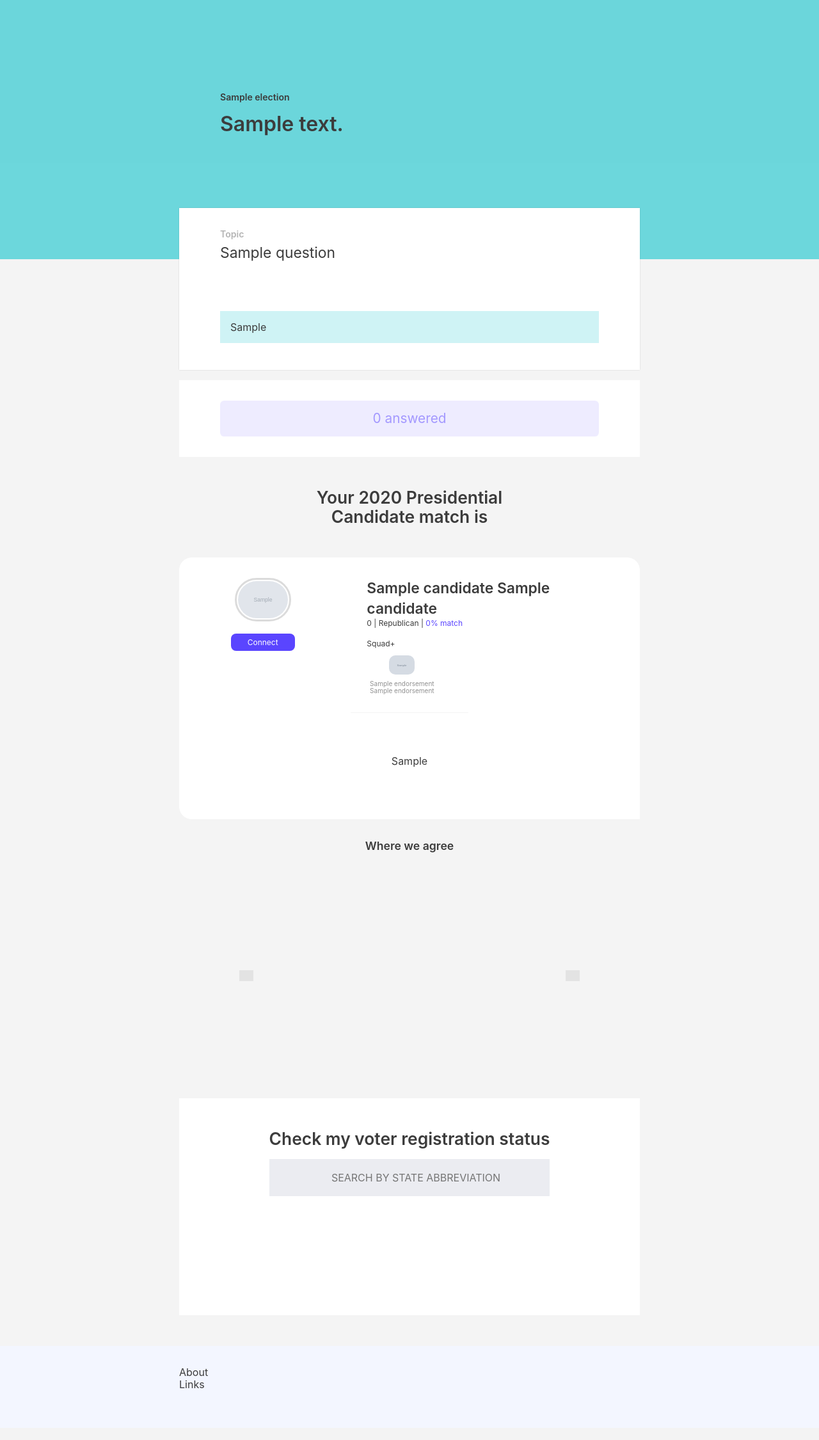
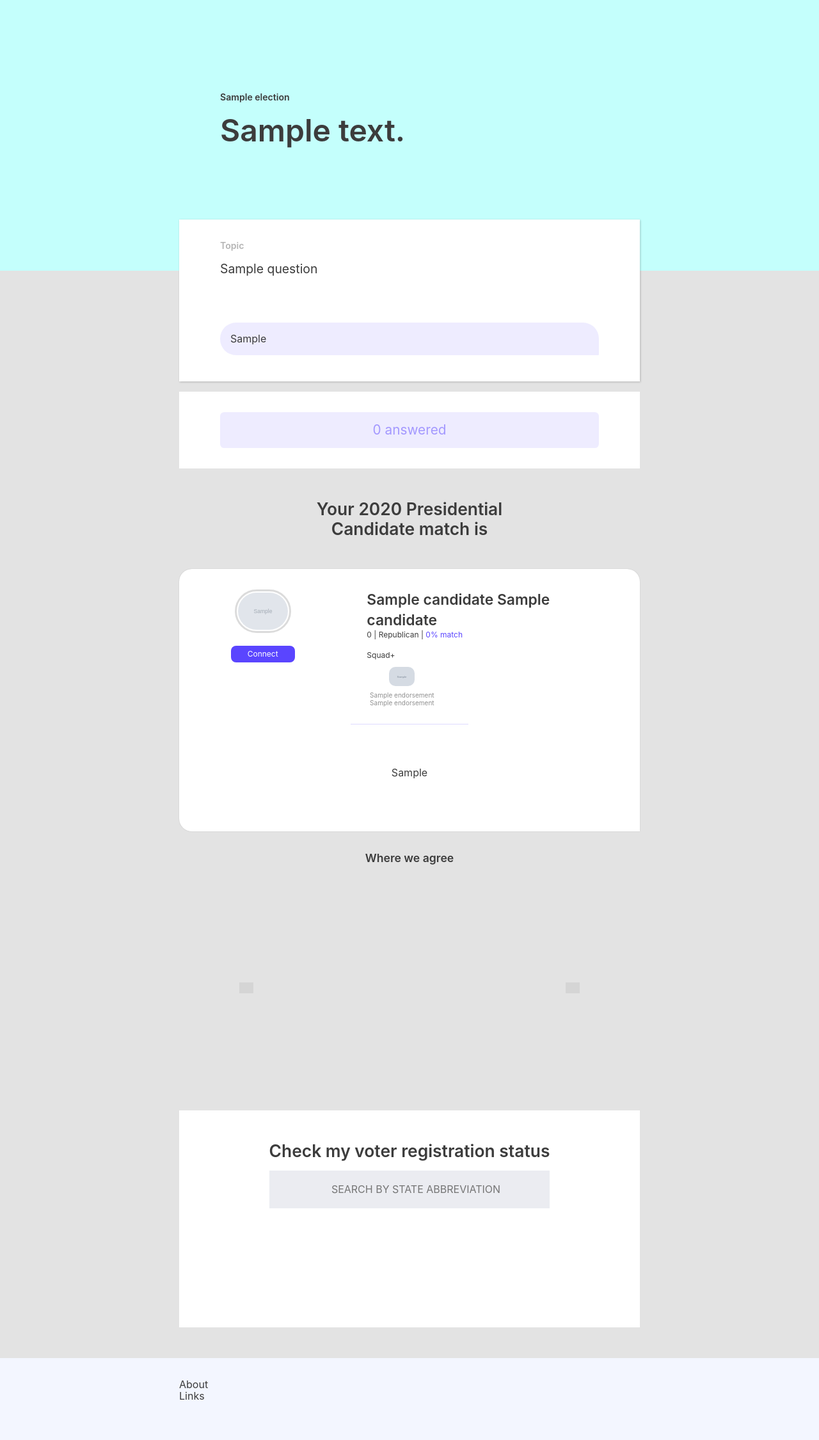
Before and after one commit to mileeme/voteUP2020, a Django app: page / in a window 1280 px wide. Shown: the whole page at 64% size. Before the commit the page ends 2169 px from the top, so only its background shows below. Run offline with Django 3.2, Linux system fonts and the light colour scheme; tables that the repository leaves empty hold one stand-in row (values such as "Sample post"); grey boxes marked "Sample" are stand-in pictures; grey boxes are pictures that could not be loaded.

Commit message:
revised card css

```diff
--- a/polls/static/css/main.css
+++ b/polls/static/css/main.css
@@ -454,7 +454,7 @@ body {
   font: normal normal normal 1rem/1.15 -apple-system, BlinkMacSystemFont, "Segoe UI", "Roboto", "Oxygen", "Ubuntu", "Fira Sans", "Droid Sans", "Helvetica Neue", sans-serif;
   font-size: 1rem;
   color: #3C3C3C;
-  background: #F4F4F4;
+  background: rgba(187, 187, 187, 0.4);
 }
 
 h1, h2, h3, h4, h5, h6 {
@@ -590,11 +590,17 @@ hr {
   display: block;
   margin-bottom: -6rem;
   padding: 9rem 2rem 12rem;
-  background: rgba(17, 196, 204, 0.6);
+  background: #c4fffc;
 }
 
 .hero h1 {
   font-size: 2rem;
+}
+
+@media (min-width: 48rem) {
+  .hero h1 {
+    font-size: 3rem;
+  }
 }
 
 .hero-heading {
@@ -746,7 +752,7 @@ table {
   margin: 1rem 0 0;
   background: #ffffff;
   border-top: 1px solid #ffffff;
-  box-shadow: 0 0 1px rgba(0, 0, 0, 0.08), 0 0 2px rgba(0, 0, 0, 0.12);
+  box-shadow: 0 0 1px rgba(0, 0, 0, 0.08), 1px 1px 3px rgba(0, 0, 0, 0.2);
 }
 
 .card h3 {
@@ -756,10 +762,6 @@ table {
   -moz-transition: width 1s ease-in-out, left 1.5s ease-in-out;
   -o-transition: width 1s ease-in-out, left 1.5s ease-in-out;
   transition: width 1s ease-in-out, left 1.5s ease-in-out;
-}
-
-.card h6 {
-  padding-bottom: 0.5rem;
 }
 
 .card-question {
@@ -778,6 +780,10 @@ table {
   color: #B4B4B4;
 }
 
+.card-question h4 {
+  font-weight: 400;
+}
+
 .card-response {
   padding: 0 2rem 2rem;
   background: #ffffff;
@@ -793,8 +799,9 @@ table {
 .candidate-response {
   padding: 1rem;
   margin: 0 0 0.6rem;
+  border-radius: 25px 25px 1px 25px;
   color: #3C3C3C;
-  background-color: rgba(17, 196, 204, 0.2);
+  background-color: rgba(90, 69, 255, 0.1);
   -webkit-transition: background-color .25 ease-in;
   -moz-transition: background-color .25 ease-in;
   -o-transition: background-color .25 ease-in;
@@ -802,14 +809,17 @@ table {
 }
 
 .candidate-response:hover, .candidate-response:active {
-  background-color: rgba(244, 244, 244, 0.2);
+  background-color: rgba(187, 187, 187, 0.2);
 }
 
 .is-active-response {
   padding: 1rem;
   margin: 0 0 0.6rem;
+  border-radius: 25px 25px 1px 25px;
   color: #ffffff;
-  background-color: #11c4cc;
+  box-shadow: 1px 1px 1px rgba(0, 0, 0, 0.1), 2px 2px 2px rgba(0, 0, 0, 0.2);
+  background: #5a45ff;
+  background: linear-gradient(90deg, #5A45FF 0%, rgba(90, 69, 255, 0.6) 90%);
   -webkit-transition: background-color 0.6s cubic-bezier(0.22, 0.61, 0.36, 1);
   -moz-transition: background-color 0.6s cubic-bezier(0.22, 0.61, 0.36, 1);
   -o-transition: background-color 0.6s cubic-bezier(0.22, 0.61, 0.36, 1);
@@ -822,7 +832,7 @@ table {
   height: 0;
   z-index: -1;
   color: #909090;
-  background: rgba(0, 0, 0, 0.05);
+  background: rgba(255, 255, 255, 0.8);
   -webkit-transform: translate3d(0rem, -18rem, -1rem);
   -moz-transform: translate3d(0rem, -18rem, -1rem);
   -o-transform: translate3d(0rem, -18rem, -1rem);
@@ -877,7 +887,8 @@ table {
 
 .is-response {
   overflow: hidden;
-  border-bottom: 5px solid rgba(17, 196, 204, 0.8);
+  color: #3C3C3C;
+  font-weight: 700;
 }
 
 /* -----------------
@@ -940,6 +951,7 @@ table {
   grid-column-gap: 1.5rem;
   grid-row-gap: 1rem;
   border-radius: 20px 20px 0px 20px;
+  box-shadow: 0 0 1px rgba(0, 0, 0, 0.08), 0 0 2px rgba(0, 0, 0, 0.12);
 }
 
 @media (min-width: 48rem) {
@@ -967,7 +979,7 @@ table {
   justify-self: center;
   align-self: center;
   padding: 2rem 0 1rem;
-  border-top: 1px solid #F4F4F4;
+  border-top: 1px solid rgba(90, 69, 255, 0.2);
 }
 
 .card-candidate-profile .profile-quote {
@@ -1180,7 +1192,7 @@ table {
   align-content: center;
   padding: 2rem;
   width: 100%;
-  background-color: rgba(90, 69, 255, 0.7);
+  background-color: #1de0bc;
   border-radius: 1rem;
 }
 
@@ -1191,7 +1203,7 @@ table {
 }
 
 .slide-question h3 {
-  color: #ffffff;
+  color: #3C3C3C;
   font-size: 1.2rem;
   line-height: 1.4rem;
   font-weight: 400;
@@ -1217,7 +1229,7 @@ table {
 }
 
 .slide-question .is-response {
-  border-bottom: 5px solid rgba(90, 69, 255, 0.9);
+  color: #3C3C3C;
 }
 
 .control {
--- a/polls/static/scss/_components.scss
+++ b/polls/static/scss/_components.scss
@@ -13,7 +13,7 @@ body {
     font: $font-style $font-variant $font-weight #{$font-size}/#{$line-height} $font-family;
     font-size: $font-size;
     color: $font-color;
-    background: $background-secondary;
+    background: transparentize($color: $background-secondary, $amount: .6);
 }
 
 h1, h2, h3, h4, h5, h6 {
@@ -132,9 +132,12 @@ hr {
     margin-bottom: -6rem;
     // padding-bottom: 6rem;
     padding: 9rem 2rem 12rem;
-    background: transparentize($color: $secondary-color, $amount: 0.4);
+    background: #c4fffc;
     h1 {
         font-size: 2rem;
+        @include screen(md) {
+            font-size: 3rem;
+        }
     }
 }
 .hero-heading {
@@ -292,7 +295,7 @@ table {
     background: $background;
     border-top: 1px solid $background;
     box-shadow: 0 0 1px rgba(0,0,0,0.08),
-                0 0 2px rgba(0,0,0,0.12);
+                1px 1px 3px rgba(0,0,0,0.2);
     h3 {
         font-weight: normal;
         -moz-transition: width 1s ease-in-out, left 1.5s ease-in-out;
@@ -300,9 +303,6 @@ table {
         -moz-transition: width 1s ease-in-out, left 1.5s ease-in-out;
         -o-transition: width 1s ease-in-out, left 1.5s ease-in-out;
         transition: width 1s ease-in-out, left 1.5s ease-in-out;
-    }
-    h6 {
-        padding-bottom: 0.5rem;
     }
 }
 .card-question {
@@ -314,6 +314,10 @@ table {
     }
     h6 {
         color: $label-color;
+        // padding-bottom: 0.5rem;
+    }
+    h4 {
+        font-weight: 400;
     }
 }
 .card-response {
@@ -327,8 +331,9 @@ table {
 .candidate-response {
     padding: 1rem;
     margin: 0 0 0.6rem;
+    border-radius: 25px 25px 1px 25px;
     color: $font-color;
-    background-color: transparentize($color: $secondary-color, $amount: 0.8);
+    background-color: transparentize($color: $primary-color, $amount: 0.9);
     -webkit-transition: background-color .25 ease-in;
     -moz-transition: background-color .25 ease-in;
     -o-transition: background-color .25 ease-in;
@@ -341,8 +346,12 @@ table {
 .is-active-response {
     padding: 1rem;
     margin: 0 0 0.6rem;
+    border-radius: 25px 25px 1px 25px;
     color: $background;
-    background-color: $secondary-color;
+    box-shadow: 1px 1px 1px rgba(0,0,0,0.1),
+                2px 2px 2px rgba(0,0,0,0.2);
+    background: rgb(90,69,255);
+    background: linear-gradient(90deg, $primary-color 0%, transparentize($primary-color, 0.4) 90%);
     -webkit-transition: background-color .6s cubic-bezier(0.22, 0.61, 0.36, 1);
     -moz-transition: background-color .6s cubic-bezier(0.22, 0.61, 0.36, 1);
     -o-transition: background-color .6s cubic-bezier(0.22, 0.61, 0.36, 1);
@@ -354,7 +363,7 @@ table {
     height: 0;
     z-index: -1;
     color: $note-color;
-    background: transparentize($black, 0.95);
+    background: transparentize($color: $background, $amount: 0.2);
     -webkit-transform: translate3d(0rem, -18rem, -1rem);
     -moz-transform: translate3d(0rem, -18rem, -1rem);
     -o-transform: translate3d(0rem, -18rem, -1rem);
@@ -404,8 +413,10 @@ table {
 
 .is-response {
     overflow: hidden;
-    border-bottom: 5px $border-style transparentize($color: $secondary-color, $amount: 0.2);
+    // border-bottom: 5px $border-style transparentize($color: $secondary-color, $amount: 0.2);
     // padding-bottom: .1rem;
+    color: $font-color;
+    font-weight: 700;
 }
 
 /* -----------------
@@ -461,6 +472,8 @@ table {
     grid-column-gap: 1.5rem;
     grid-row-gap: 1rem;
     border-radius: 20px 20px 0px 20px;
+    box-shadow: 0 0 1px rgba(0,0,0,0.08),
+                0 0 2px rgba(0,0,0,0.12);
     @include screen(md) {
         grid-column-gap: 4rem;
         grid-rop-gap: 2rem;
@@ -483,7 +496,7 @@ table {
         justify-self: center;
         align-self: center;
         padding: 2rem 0 1rem;
-        border-top: 1px $border-style $background-secondary;
+        border-top: 1px $border-style transparentize($color: $primary-color, $amount: 0.8);
     }
     .profile-quote {
     font-size: 1rem;
@@ -874,13 +887,13 @@ table {
     align-content: center;
     padding: 2rem;
     width: 100%;
-    background-color: transparentize($color: $primary-color, $amount: 0.3);
+    background-color: $secondary-color;
     border-radius: 1rem;
     @include screen(md) {
         padding: 2rem 4rem;
     }
     h3 {
-        color: $background;
+        color: $font-color;
         font-size: 1.2rem;
         // font-weight: $font-weight;
         line-height: 1.4rem;
@@ -901,7 +914,8 @@ table {
         text-decoration: none;
     }
     .is-response {
-        border-bottom: 5px $border-style transparentize($color: $primary-color, $amount: 0.1);
+        color: $font-color;
+        // border-bottom: 5px $border-style transparentize($color: $primary-color, $amount: 0.1);
     }
 }
 .slide-avatar-container {}
--- a/polls/static/scss/_variables.scss
+++ b/polls/static/scss/_variables.scss
@@ -27,10 +27,10 @@ $breakpoints: (
 * Global colors
 ----------------- */
 $background: #ffffff !default;
-$background-secondary: #F4F4F4 !default;
+$background-secondary: #bbbbbb !default;
 $background-footer: #f3f6ff !default;
 $primary-color: #5A45FF !default;
-$secondary-color: #11c4cc !default;
+$secondary-color: #1de0bc !default;
 // $accent-color: !default;
 $highlight: #00D9E2 !default;
 $error: red !default;
--- a/polls/templates/polls/index.html
+++ b/polls/templates/polls/index.html
@@ -21,9 +21,9 @@
         <!-- question -->
         <div class="card-question">
             <h6>Topic</h6>
-            <h3 id="question" data-id="{{ question.number }}">
+            <h4 id="question" data-id="{{ question.number }}">
                 {{ question|safe }}
-            </h3>
+            </h4>
         </div>
 
         <!-- response -->
```
